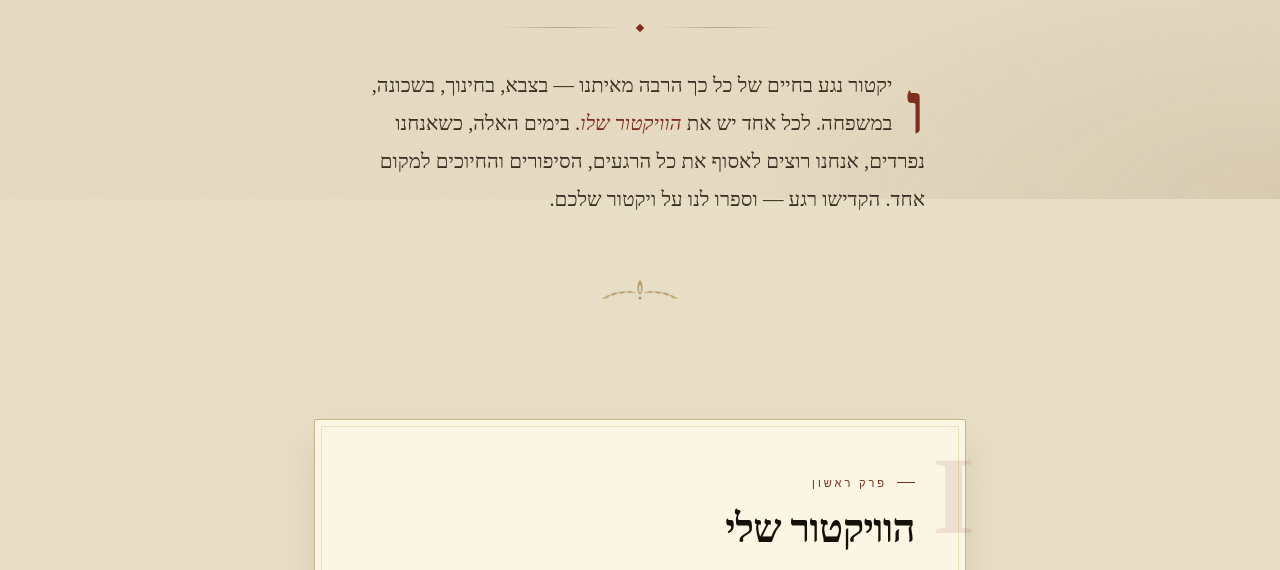
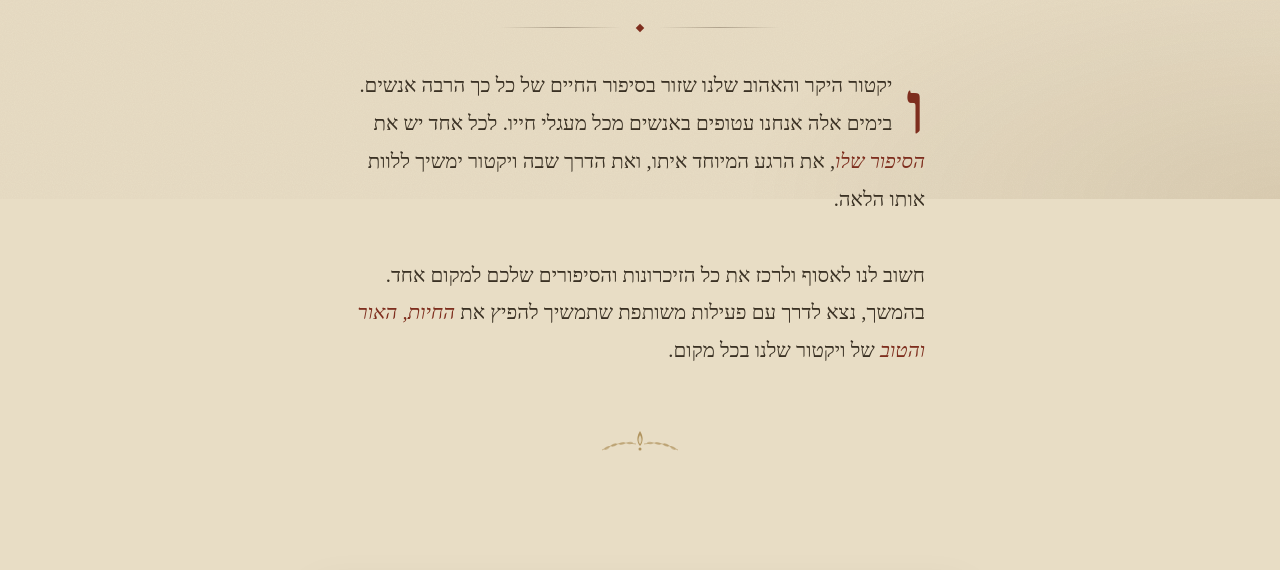
Before and after one commit to vhg148/-hhia-victor--memorial-, a plain HTML site: page index.html in a window 1280 px wide. Shown: the part 601-1171 px from the top of the page. Drawn offline with Linux system fonts and the light colour scheme; a web font is replaced by a local one.

Commit message:
כותרת שונה

```diff
--- a/index.html
+++ b/index.html
@@ -718,7 +718,7 @@
 
       <div class="dedication">לזכרו של</div>
 
-      <h1 class="name">הוויקטור שלנו</h1>
+      <h1 class="name">ויקטור שלנו</h1>
       <div class="years">אוספים זיכרונות · ממשיכים דרך</div>
 
       <div class="hero-rule" aria-hidden="true">
@@ -728,10 +728,14 @@
       </div>
 
       <p class="lede">
-        ויקטור נגע בחיים של כל כך הרבה מאיתנו — בצבא, בחינוך, בשכונה, במשפחה.
-        לכל אחד יש את <em>הוויקטור שלו</em>. בימים האלה, כשאנחנו נפרדים,
-        אנחנו רוצים לאסוף את כל הרגעים, הסיפורים והחיוכים למקום אחד.
-        הקדישו רגע — וספרו לנו על ויקטור שלכם.
+        ויקטור היקר והאהוב שלנו שזור בסיפור החיים של כל כך הרבה אנשים.
+        בימים אלה אנחנו עטופים באנשים מכל מעגלי חייו.
+        לכל אחד יש את <em>הסיפור שלו</em>, את הרגע המיוחד איתו,
+        ואת הדרך שבה ויקטור ימשיך ללוות אותו הלאה.
+        <br><br>
+        חשוב לנו לאסוף ולרכז את כל הזיכרונות והסיפורים שלכם למקום אחד.
+        בהמשך, נצא לדרך עם פעילות משותפת שתמשיך להפיץ את
+        <em>החיות, האור והטוב</em> של ויקטור שלנו בכל מקום.
       </p>
 
       <div class="hero-ornament" aria-hidden="true">
```
